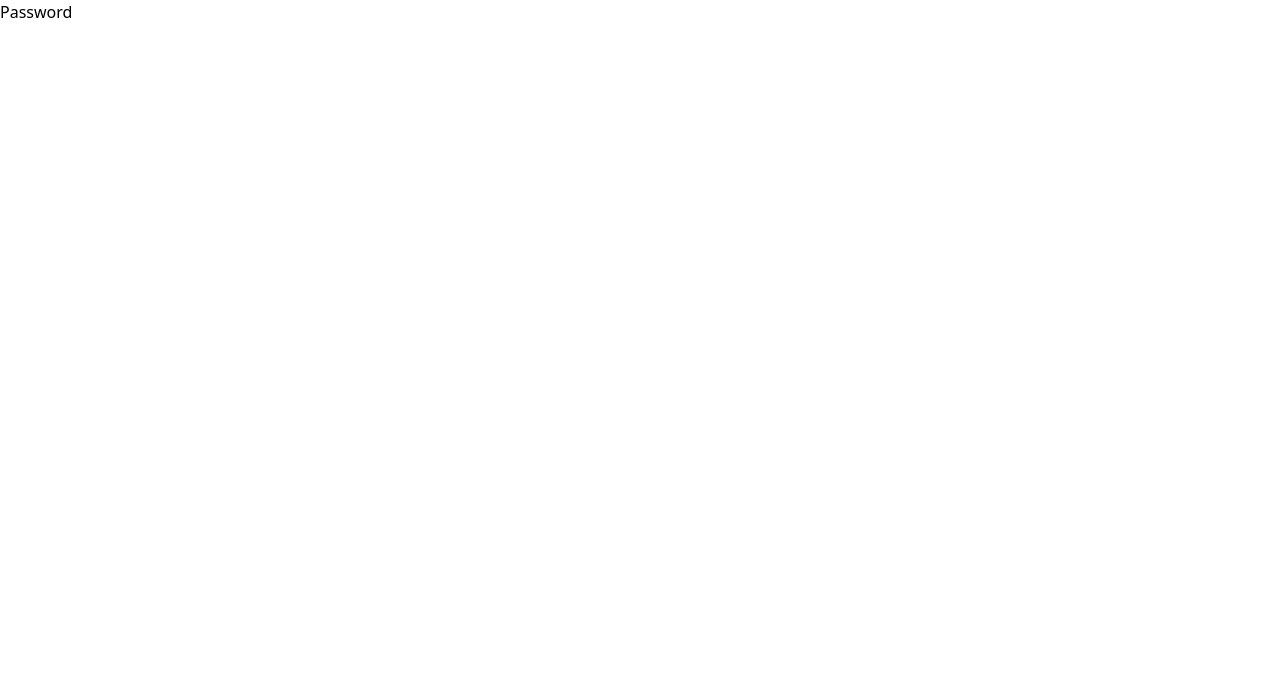
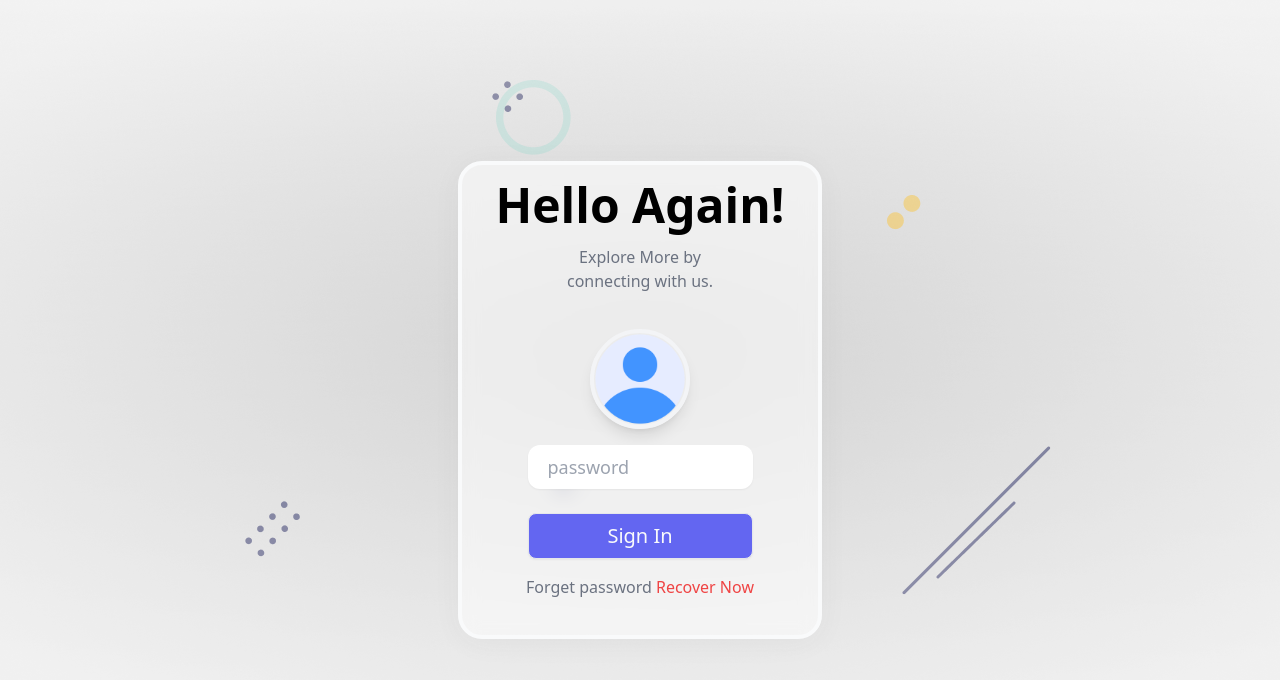
Before and after one commit to ShubhamDhatwalia/login--app, a React (Create React App) app in the folder client/: page /password in a window 1280 px wide. Shown: the top 680 px of the page. Built offline with nearby package versions, Linux system fonts and the light colour scheme.

Commit message:
practice

```diff
--- a/client/package.json
+++ b/client/package.json
@@ -6,8 +6,10 @@
     "@testing-library/jest-dom": "^5.17.0",
     "@testing-library/react": "^13.4.0",
     "@testing-library/user-event": "^13.5.0",
+    "formik": "^2.4.6",
     "react": "^18.3.1",
     "react-dom": "^18.3.1",
+    "react-hot-toast": "^2.4.1",
     "react-router-dom": "^6.24.1",
     "react-scripts": "5.0.1",
     "web-vitals": "^2.1.4"
--- a/client/src/components/Password.js
+++ b/client/src/components/Password.js
@@ -1,9 +1,66 @@
-import React from 'react'
+import React, { useEffect } from "react";
+import { Link, useNavigate } from "react-router-dom";
+import avatar from "../assets/profile.png";
+import { Toaster } from "react-hot-toast";
+import { useFormik } from "formik";
+import { passwordVerify } from "../helper/validate";
 
-export default function Password() {
+import styles from "../styles/Username.module.css";
+
+export default function Paasword() {
+  const formik = useFormik({
+    initialValues: {
+      password: "",
+    },
+    validate: passwordVerify,
+    validateOnBlur: false,
+    validateOnChange: false,
+    onSubmit: async (values) => {
+      console.log(values);
+    },
+  });
+
   return (
-    <div>
-      Password
+    <div className="container mx-auto">
+      <Toaster position="top-center" reverseOrder={false}></Toaster>
+
+      <div className="flex justify-center mx-0 items-center h-screen">
+        <div className={styles.glass}>
+          <div className="title  flex flex-col items-center">
+            <h4 className="text-5xl font-bold">Hello Again!</h4>
+            <span className="py-4 text-l w-2/3 text-center text-gray-500">
+              Explore More by connecting with us.
+            </span>
+          </div>
+
+          <form className="py-1" onSubmit={formik.handleSubmit}>
+            <div className="profile flex justify-center py-4">
+              <img src={avatar} className={styles.profile_img} alt="avatar" />
+            </div>
+
+            <div className="textbox flex flex-col items-center gap-6">
+              <input
+                {...formik.getFieldProps("password")}
+                className={styles.textbox}
+                type="password"
+                placeholder="password"
+              />
+              <button className={styles.btn} type="submit">
+                Sign In
+              </button>
+            </div>
+
+            <div className="text-center py-4">
+              <span className="text-gray-500">
+                Forget password{" "}
+                <Link className="text-red-500" to="/recovery">
+                  Recover Now
+                </Link>
+              </span>
+            </div>
+          </form>
+        </div>
+      </div>
     </div>
-  )
+  );
 }
--- a/client/src/components/Recovery.js
+++ b/client/src/components/Recovery.js
@@ -1,9 +1,64 @@
-import React from 'react'
+import React, { useEffect } from "react";
+import { Link, useNavigate } from "react-router-dom";
+import avatar from "../assets/profile.png";
+import { Toaster } from "react-hot-toast";
+import { useFormik } from "formik";
+import { passwordVerify } from "../helper/validate";
 
-export default function Recovery() {
+import styles from "../styles/Username.module.css";
+
+export default function Paasword() {
+  const formik = useFormik({
+    initialValues: {
+      password: "",
+    },
+    validate: passwordVerify,
+    validateOnBlur: false,
+    validateOnChange: false,
+    onSubmit: async (values) => {
+      console.log(values);
+    },
+  });
+
   return (
-    <div>
-      Recovery
+    <div className="container mx-auto">
+      <Toaster position="top-center" reverseOrder={false}></Toaster>
+
+      <div className="flex justify-center mx-0 items-center h-screen">
+        <div className={styles.glass}>
+          <div className="title  flex flex-col items-center">
+            <h4 className="text-5xl font-bold">Recovery</h4>
+            <p className="py-4 pt-8 text-l w-3/3 text-center text-gray-500">
+              Enter OTP to recover password.
+            </p>
+          </div>
+
+          <form className="py-1" onSubmit={formik.handleSubmit}>
+
+
+            <div className="textbox flex flex-col items-center gap-6">
+              <input
+                {...formik.getFieldProps("password")}
+                className={styles.textbox}
+                type="number"
+                placeholder="OTP"
+              />
+              <button className={styles.btn} type="submit">
+                Submit
+              </button>
+            </div>
+
+            <div className="text-center py-4">
+              <span className="text-gray-500">
+                Not recived? {" "}
+                <Link className="text-red-500" to="/recovery">
+                  Resend Now
+                </Link>
+              </span>
+            </div>
+          </form>
+        </div>
+      </div>
     </div>
-  )
+  );
 }
--- a/client/src/components/Username.js
+++ b/client/src/components/Username.js
@@ -1,36 +1,69 @@
-import React from 'react'
-import {Link} from 'react-router-dom';
-import avatar from '../assets/profile.png';
-import styles from '../styles/Username.module.css';
+import React, { useEffect } from "react";
+import { Link, useNavigate } from "react-router-dom";
+import avatar from "../assets/profile.png";
+import { Toaster } from 'react-hot-toast';
+import { useFormik } from 'formik';
+import { usenameValidate } from '../helper/validate';
+
+import styles from "../styles/Username.module.css";
 
 export default function Username() {
+
+    const formik = useFormik({
+        initialValues: {
+            username: ""
+        },
+        validate: usenameValidate,
+        validateOnBlur: false,
+        validateOnChange: false,
+        onSubmit: async values => {
+            console.log(values);
+        }
+    })
+
+
   return (
     <div className="container mx-auto">
-        <div className='flex justify-center items-center h-screen'>
-            <div>
-                <div className="title flex flex-col items-center">
-                    <h4 className='text-5xl font-bold'>Hello Aagain</h4>
-                    <span className='py-4 text-xl w-2/3 text-center text-gray-500'> Explore more by connecting with us.</span>
+
+          <Toaster position="top-center" reverseOrder={false}></Toaster>
+
+      <div className="flex justify-center mx-0 items-center h-screen">
+        <div className={styles.glass}>
+          <div className="title  flex flex-col items-center">
+            <h4 className="text-5xl font-bold">Hello Again!</h4>
+            <span className="py-4 text-l w-2/3 text-center text-gray-500">
+              Explore More by connecting with us.
+            </span>
           </div>
 
-                <form action="" className='py-1'>
+          <form className="py-1" onSubmit={formik.handleSubmit} >
             <div className="profile flex justify-center py-4">
-                        <img src="" alt="avatar" />
+              <img src={avatar} className={styles.profile_img} alt="avatar" />
             </div>
 
-                    <div className="textbox flex flex-col items-center gap-4 ">
-                        <input type="text" placeholder='Username'/>
-                        <button type='submit'>Let's Go</button>
+            <div className="textbox flex flex-col items-center gap-6">
+              <input
+                {...formik.getFieldProps('username')}
+                className={styles.textbox}
+                type="text"
+                placeholder="Username"
+              />
+              <button className={styles.btn} type="submit">
+                Let's Go
+              </button>
             </div>
 
             <div className="text-center py-4">
-                        <span className='text-gray-500'>Not a Memeber <Link to="/register" className='text-red-500'>Register</Link></span>
+              <span className="text-gray-500">
+                Not a Member{" "}
+                <Link className="text-red-500" to="/register">
+                  Register Now
+                </Link>
+              </span>
             </div>
           </form>
         </div>
-
       </div>
-
     </div>
-  )
+  );
 }
--- /dev/null
+++ b/client/src/helper/validate.js
@@ -0,0 +1,56 @@
+import toast from 'react-hot-toast';
+
+// Validate login page username
+
+export async function usenameValidate(values) {
+    const errors = usernameVerify({}, values);
+    return errors
+}
+
+
+/** VAlidate Username */
+
+function usernameVerify(error = {}, values) {
+    if (!values.username) {
+        error.username = toast.error("Username Required", { duration: 2000 });
+    } else if (values.username.includes(" ")) {
+        error.username = toast.error("Invalid Username", { duration: 2000 });
+    }
+    return error;
+}
+
+
+
+// Validate Password
+
+export async function passwordVerify(values) {
+    const errors = passwordValidate({}, values);
+    return errors;
+}
+
+
+
+
+//  Verify Password
+
+function passwordValidate(error = {}, values) {
+    const specialChars = /[`!@#$%^&*()_+\-=\[\]{};':"\\|,.<>\/?~]/;
+
+    if (!values.password) {
+      error.password = toast.error("Password Required", { duration: 2000 });
+    } else if (values.password.includes(" ")) {
+      error.password = toast.error("Wrong Password", { duration: 2000 });
+    } else if (values.password.length < 8) {
+      error.password = toast.error("Password must be more than 8 character", {
+        duration: 2000,
+        style: { fontSize: "15px" },
+      });
+    } else if (!specialChars.test(values.password)) {
+      error.password = toast.error(
+        "Password must have special characters",
+        { duration: 2000 }
+      );
+    }
+
+    return error;
+}
--- a/client/src/index.css
+++ b/client/src/index.css
@@ -1,3 +1,14 @@
 @tailwind base;
 @tailwind components;
 @tailwind utilities;
+
+body{
+    background: #dcdce6;
+    background-image: url('./assets/Background.png');
+    padding: 0;
+    margin: 0;
+}
+*{
+    padding: 0;
+    margin: 0;
+}
--- a/client/src/index.js
+++ b/client/src/index.js
@@ -1,5 +1,5 @@
 import React from 'react'
-import ReactDOM from 'react-dom'
+import ReactDOM from 'react-dom/client'
 import './index.css';
 import App from './App';
 
--- a/client/src/styles/Username.module.css
+++ b/client/src/styles/Username.module.css
@@ -0,0 +1,30 @@
+.glass{
+    background: rgba(255, 255, 255, 0.55);
+    border-radius: 16px;
+    box-shadow: 0 4px 30px #4747470b;
+    backdrop-filter: blur(10px);
+    border: 1px solid rgba(255, 255, 255, 0.3);
+    @apply border-4 border-gray-50   rounded-3xl py-4 px-7 ;
+}
+
+.profile_img{
+    @apply border-4 border-gray-100 w-[100px] rounded-full shadow-lg cursor-pointer;
+    @apply hover:border-gray-200;
+}
+
+.textbox{
+    @apply border-0 px-5 py-2 rounded-xl w-3/4 shadow-sm text-lg;
+    @apply focus:outline-none;
+}
+
+.btn{
+    @apply border bg-indigo-500 w-3/4 py-2 rounded-lg text-gray-50 text-xl shadow-sm text-center;
+}
+
+.btn:hover{
+    background-color: #ff6a6a;
+}
+
+input[type='file']{
+    display: none;
+}
```
Also changed, not shown: 1 other file (tests, documents, lock files or other folders). Lines whose indentation alone changed are shown as unchanged.
